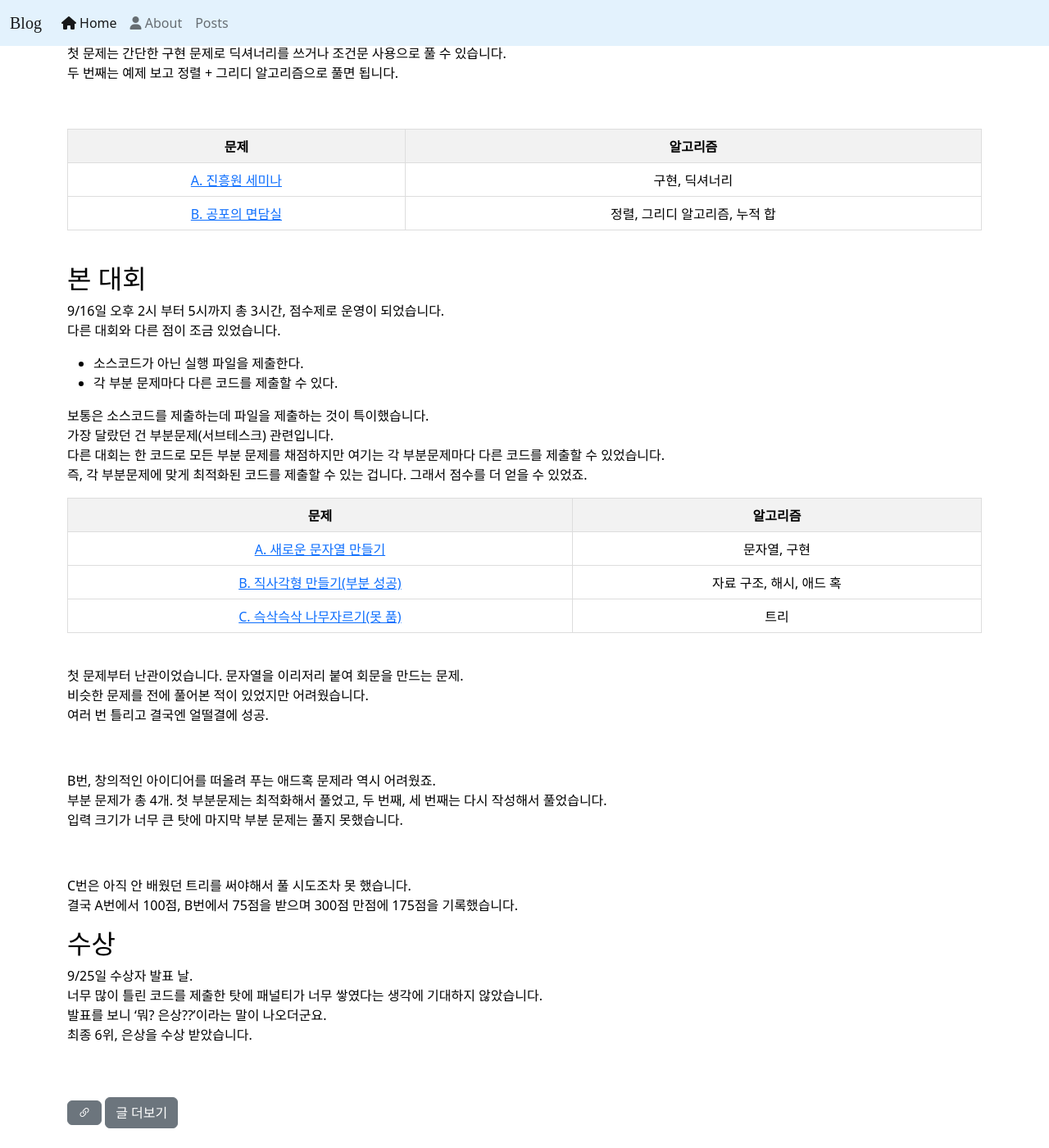
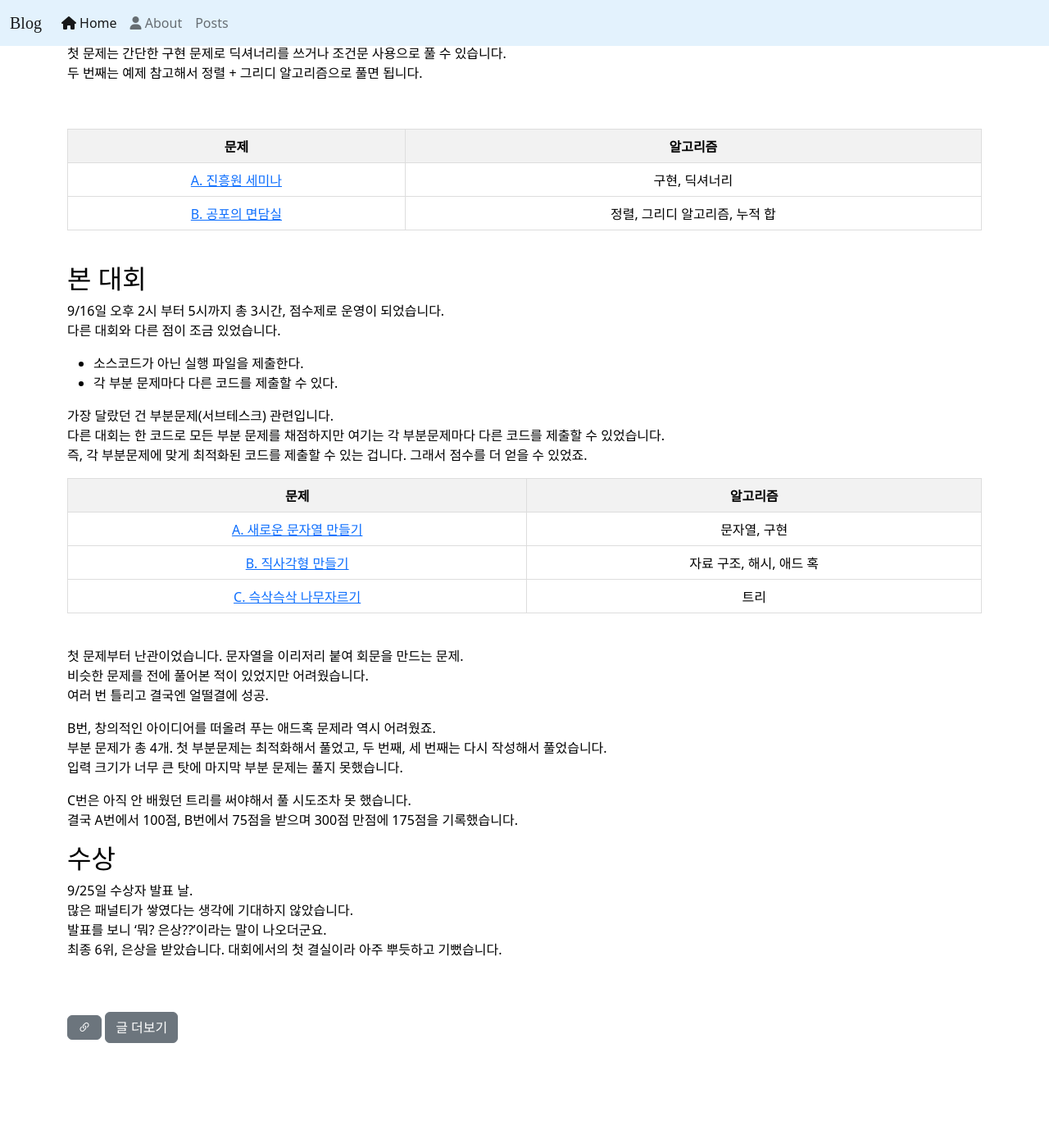
Before and after one commit to happydm09/B, a Jekyll site: the page built from _posts/2023-10-21-1st-kitpa.md, in a window 1280 px wide and 1400 px high, scrolled down 351 px. Shown: the whole window at 82% size. Built offline with Jekyll 4.4.1, drawn with Linux system fonts in a browser that asks for light colours; nearby versions of some CDN libraries; some web fonts are replaced; comment, search, counter and statistics services are not loaded; after the commit the page ends 1647 px from its top, so only the background shows below that.

Commit message:
Update 2023-10-21-1st-kitpa.md

```diff
--- a/_posts/2023-10-21-1st-kitpa.md
+++ b/_posts/2023-10-21-1st-kitpa.md
@@ -13,7 +13,7 @@ tags: [Contest]
 총 2문제, 그리 어렵지 않았습니다.
 
 첫 문제는 간단한 구현 문제로 딕셔너리를 쓰거나 조건문 사용으로 풀 수 있습니다. <br>
-두 번째는 예제 보고 정렬 + 그리디 알고리즘으로 풀면 됩니다.
+두 번째는 예제 참고해서 정렬 + 그리디 알고리즘으로 풀면 됩니다.
 
 <br>
 
@@ -25,13 +25,12 @@ tags: [Contest]
 <br>
 
 ## 본 대회
-9/16일 오후 2시 부터 5시까지 총 3시간, 점수제로 운영이 되었습니다. <br>
+ 9/16일 오후 2시 부터 5시까지 총 3시간, 점수제로 운영이 되었습니다. <br>
 다른 대회와 다른 점이 조금 있었습니다. <br>
 
 - 소스코드가 아닌 실행 파일을 제출한다.
 - 각 부분 문제마다 다른 코드를 제출할 수 있다.
 
-보통은 소스코드를 제출하는데 파일을 제출하는 것이 특이했습니다. <br>
 가장 달랐던 건 부분문제(서브테스크) 관련입니다. <br>
 다른 대회는 한 코드로 모든 부분 문제를 채점하지만 여기는 각 부분문제마다 다른 코드를 제출할 수 있었습니다. <br>
 즉, 각 부분문제에 맞게 최적화된 코드를 제출할 수 있는 겁니다. 그래서 점수를 더 얻을 수 있었죠.
@@ -40,27 +39,25 @@ tags: [Contest]
 |문제|알고리즘|
 |:---:|:---:|
 |<a href='https://www.acmicpc.net/problem/30089'>A. 새로운 문자열 만들기</a>|문자열, 구현
-|<a href='https://www.acmicpc.net/problem/30091'>B. 직사각형 만들기(부분 성공)</a>|자료 구조, 해시, 애드 혹
-|<a href='https://www.acmicpc.net/problem/30092'>C. 슥삭슥삭 나무자르기(못 품)</a>|트리
+|<a href='https://www.acmicpc.net/problem/30091'>B. 직사각형 만들기</a>|자료 구조, 해시, 애드 혹
+|<a href='https://www.acmicpc.net/problem/30092'>C. 슥삭슥삭 나무자르기</a>|트리
 
 <br>
 
-첫 문제부터 난관이었습니다. 문자열을 이리저리 붙여 회문을 만드는 문제. <br>
+ 첫 문제부터 난관이었습니다. 문자열을 이리저리 붙여 회문을 만드는 문제. <br>
 비슷한 문제를 전에 풀어본 적이 있었지만 어려웠습니다. <br>
 여러 번 틀리고 결국엔 얼떨결에 성공.
 
-<br>
 
-B번, 창의적인 아이디어를 떠올려 푸는 애드혹 문제라 역시 어려웠죠. <br>
+ B번, 창의적인 아이디어를 떠올려 푸는 애드혹 문제라 역시 어려웠죠. <br>
 부분 문제가 총 4개. 첫 부분문제는 최적화해서 풀었고, 두 번째, 세 번째는 다시 작성해서 풀었습니다. <br>
 입력 크기가 너무 큰 탓에 마지막 부분 문제는 풀지 못했습니다.
 
-<br>
 
-C번은 아직 안 배웠던 트리를 써야해서 풀 시도조차 못 했습니다. <br>
+ C번은 아직 안 배웠던 트리를 써야해서 풀 시도조차 못 했습니다. <br>
 결국 A번에서 100점, B번에서 75점을 받으며 300점 만점에 175점을 기록했습니다.
 
 ## 수상
-9/25일 수상자 발표 날. <br> 너무 많이 틀린 코드를 제출한 탓에 패널티가 너무 쌓였다는 생각에 기대하지 않았습니다. <br>
+9/25일 수상자 발표 날. <br> 많은 패널티가 쌓였다는 생각에 기대하지 않았습니다. <br>
 발표를 보니 '뭐? 은상??'이라는 말이 나오더군요. <br>
-최종 6위, 은상을 수상 받았습니다.
+최종 6위, 은상을 받았습니다. 대회에서의 첫 결실이라 아주 뿌듯하고 기뻤습니다. <br>
```
